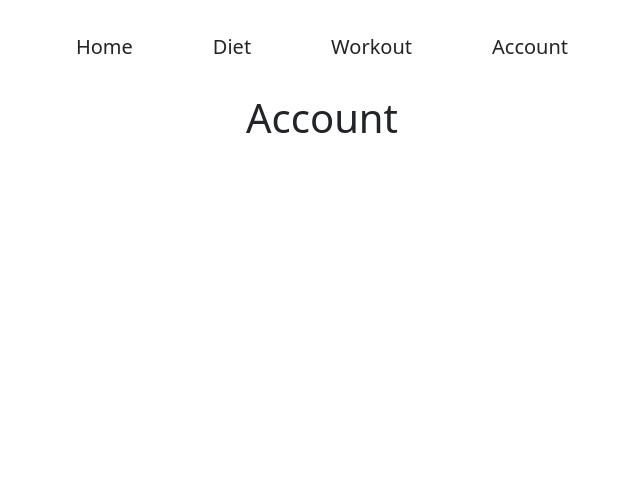
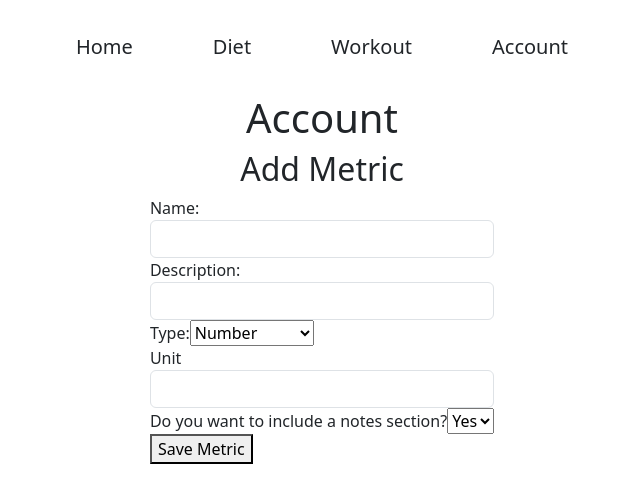
Before and after one commit to CalvinGaiennie/HabitTrackerReactTS, a React (Vite) app: page /Account in a window 1280 px wide. Shown: the top 502 px of the page, without its empty margins (318-958 px from the left). Built offline with nearby package versions, Linux system fonts and the light colour scheme.

Commit message:
continued setting up metric creation

```diff
--- a/src/pages/AccountPage.tsx
+++ b/src/pages/AccountPage.tsx
@@ -1,10 +1,131 @@
+import { useState } from "react";
+import type { MetricCreate } from "../types/Metrics.ts";
+import { createMetric } from "../services/metrics.ts";
+
+
 function AccountPage() {
+ const [formData, setFormData] = useState({
+    name: "",
+    description: "",
+    data_type: "text",
+    scale_min: 1,
+    scale_max: 5,
+    unit: "",
+    notes_on: false,
+ })
+
+ const form: MetricCreate = {
+    user_id: 1,
+    name: "",
+    description: "",
+    data_type: "text",
+    scale_min: 1,
+    scale_max: 5,
+    unit: "",
+    notes_on: false,
+  };
+
+  const handleChange =(
+    e: React.ChangeEvent<HTMLInputElement | HTMLSelectElement>
+  ) => {
+    const { name, value } = e.target;
+    setFormData(prev => ({
+      ...prev,
+      [name]: value,
+    }));
+  };
+
+  const handleSubmit = (e: React.FormEvent) => {
+    e.preventDefault();
+  }
+
   return (
     <div className="container d-flex flex-column align-items-center">
       <h1>Account</h1>
+      <h2>Add Metric</h2>
+      <form onSubmit={handleSubmit}>
+        <div>
+          <label>Name:</label>
+          <input name="name"
+          value={formData.name}
+          onChange={handleChange}
+          className="form-control"
+          />
+        </div>
+        <div>
+          <label>Description:</label>
+          <input name="description"
+          value={formData.description}
+          onChange={handleChange}
+          className="form-control"
+          />
+        </div>
+        <div>
+          <label>Type:</label>
+          <select>
+            <option value="int">Number</option>
+            <option value="boolean">True/False</option>
+            <option value="text">Text</option>
+            <option value="scale">Scale (ex. 1-5)</option>
+          </select>
+        </div>
+        { formData.data_type === "scale" && (
+          <div>
+            <label>Scale</label>
+            <input name="name"
+              value={formData.name}
+              onChange={handleChange}
+              className="form-control"
+            />
+            <input name="name"
+              value={formData.name}
+              onChange={handleChange}
+              className="form-control"
+            />
+          </div>
+        )
+      }
+        <div>
+          <label>Unit</label>
+          <input name="unit"
+          value={formData.unit}
+          onChange={handleChange}
+          className="form-control"
+          />
+        </div>
+        <div>
+          <label>Do you want to include a notes section?</label>
+          <select>
+            <option value="true">Yes</option>
+            <option value="false">No</option>
+          </select>
+        </div>
+        <button type="submit">Save Metric</button>
+      </form>
     </div>
   )
 
 }
 
 export default AccountPage
+
+export interface Metric {
+  id: number;
+  user_id: number;
+  category?: string;
+  subcategory?: string;
+  name: string;
+  description?: string;
+  parent_id?: number;
+  is_required: boolean;
+  data_type: "int" | "boolean" | "text" | "scale" | "decimal";
+  unit?: string;
+  scale_min?: number;
+  scale_max?: number;
+  modifier_label?: string;
+  modifier_value?: string;
+  notes_on: boolean;
+  active: boolean;
+  created_at: string;   // ISO date string
+  updated_at: string;   // ISO date string
+}
--- a/src/services/metrics.ts
+++ b/src/services/metrics.ts
@@ -23,10 +23,14 @@ export interface Metric {
 }
 
 export interface MetricCreate {
+    user_id: number;
     name: string;
     description?: string;
     data_type: "int" | "boolean" | "text" | "scale" | "decimal";
+    scale_min: number;
+    scale_max: number;
     unit?: string;
+    notes_on: boolean;
 }
 
 export async function getMetrics(): Promise<Metric[]> {
```
Also changed, not shown: src/pages/HomePage.tsx (+0 -11 lines).
